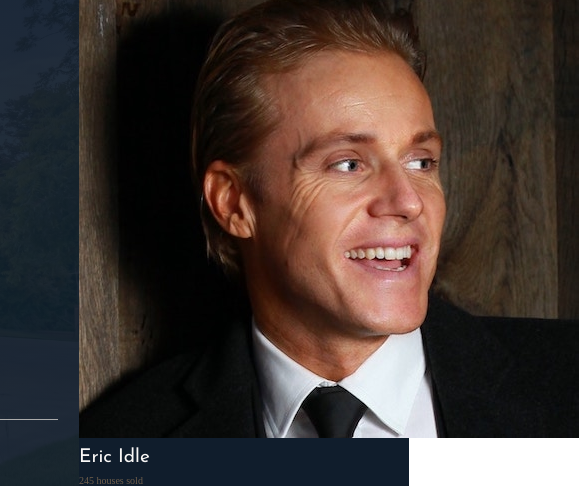
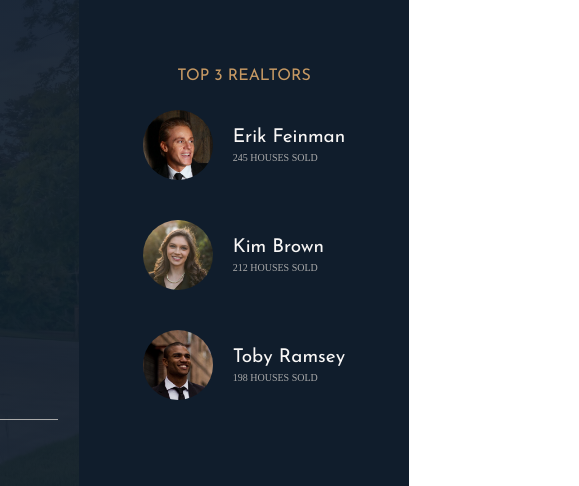
Before and after one commit to Naval63/Nexter, a website: page src/index.html in a window 1280 px wide. Shown: the part 88-574 px from the top of the page, 871-1450 px from the left, 579 px wide, since content can reach past the window. Drawn offline with nearby package versions, Linux system fonts and the light colour scheme; files that its build step writes are made by us from their sources.

Commit message:
styled relators section and fix html class

```diff
--- a/src/index.html
+++ b/src/index.html
@@ -35,19 +35,21 @@
         <div class="realtors">
             <h3 class="heading-3">Top 3 Realtors</h3>
             <div class="realtors__list">
-                <img src="img/realtor-1.jpeg" alt="realtor-1" class="relators__img">
+                <img src="img/realtor-1.jpeg" alt="Realtor 1" class="realtors__img">
                 <div class="realtors__details">
-                    <h4 class="heading-4 heading-4--light">Eric Idle</h4>
+                    <h4 class="heading-4 heading-4--light">Erik Feinman</h4>
                     <p class="realtors__sold">245 houses sold</p>
                 </div>
-                <img src="img/realtor-2.jpeg" alt="realtor-2" class="relators__img">
+
+                <img src="img/realtor-2.jpeg" alt="Realtor 2" class="realtors__img">
                 <div class="realtors__details">
                     <h4 class="heading-4 heading-4--light">Kim Brown</h4>
                     <p class="realtors__sold">212 houses sold</p>
                 </div>
-                <img src="img/realtor-3.jpeg" alt="realtor-3" class="relators__img">
+
+                <img src="img/realtor-3.jpeg" alt="Realtor 3" class="realtors__img">
                 <div class="realtors__details">
-                    <h4 class="heading-4 heading-4--light">Tim Feris</h4>
+                    <h4 class="heading-4 heading-4--light">Toby Ramsey</h4>
                     <p class="realtors__sold">198 houses sold</p>
                 </div>
             </div>
--- a/src/scss/_realtors.scss
+++ b/src/scss/_realtors.scss
@@ -1,4 +1,31 @@
 .realtors {
     background-color: $color-secondary;
     grid-column: col-start 7 / full-end;
+    padding: 3rem;
+
+    display: grid;
+    align-content: center;
+    justify-content: center;
+    justify-items: center;
+    grid-row-gap: 2rem;
+
+    &__list {
+        display: grid;
+        grid-template-columns: min-content max-content;
+        grid-column-gap: 2rem;
+        grid-row-gap: 5vh;
+        align-items: center;
+    }
+
+    &__img {
+        width: 7rem;
+        border-radius: 50%;
+        display: block;
+    }
+
+    &__sold {
+        text-transform: uppercase;
+        color: $color-grey-light-2;
+        margin-top: -3px;
+    }
 }
```
